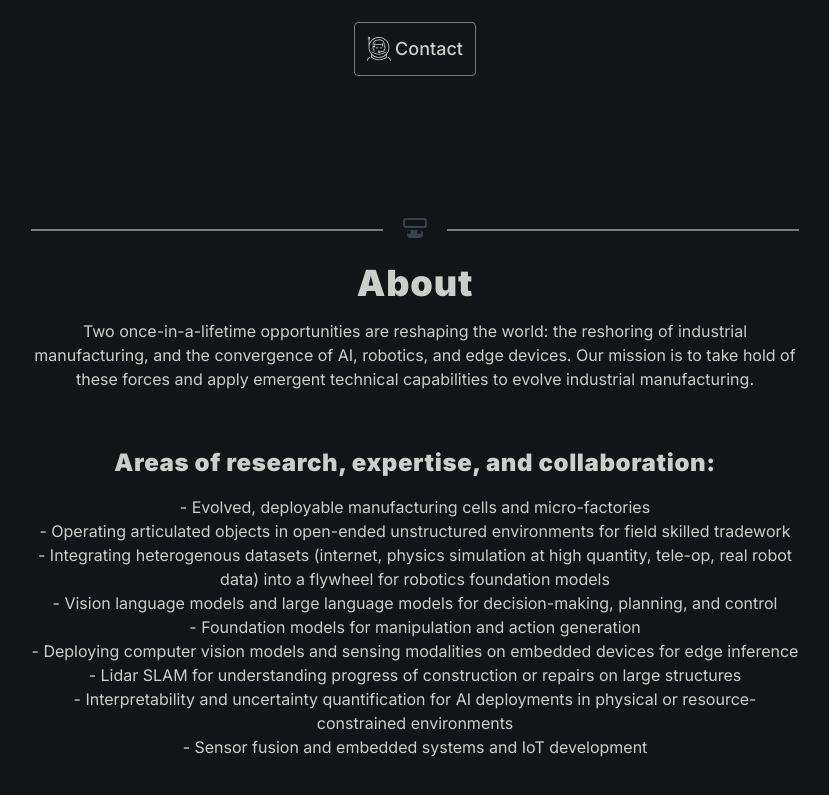
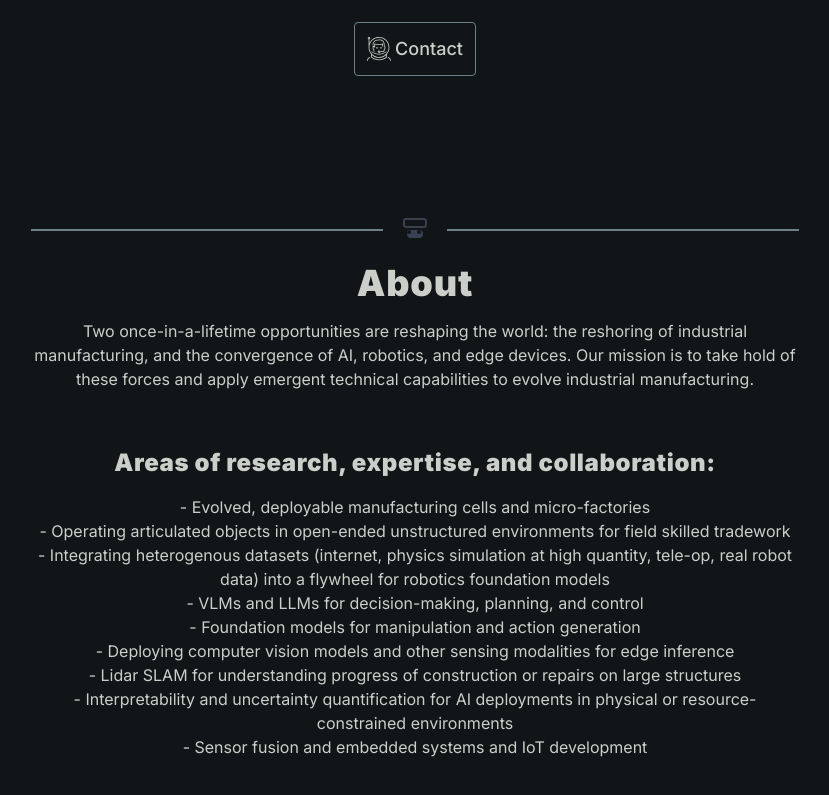
Before and after one commit to Outcastral-Labs/Home, a Next.js app: page / in a window 1280 px wide. Shown: the part 711-1506 px from the top of the page, without its empty margins (225-1054 px from the left). Built offline with nearby package versions, Linux system fonts and the light colour scheme.

Commit message:
feat: add bg for type effect

```diff
--- a/app/page.tsx
+++ b/app/page.tsx
@@ -49,7 +49,7 @@ export default function Home() {
           <span className="text-xl font-black tracking-wide">OUTCASTRAL LABS</span>
         </div>
         <div className="flex items-center space-x-6">
-          <button className="bg-black-600 text-[#CCCFC9]">Menu</button>
+          <button className="text-[#CCCFC9]">Menu</button>
         </div>
       </nav>
       <nav className="relative z-10 hidden lg:flex container mx-auto px-4 py-6 justify-between items-center">
@@ -102,7 +102,7 @@ export default function Home() {
           <div className="flex flex-col col-span-3 row-start-3 z-2 h-full">
             <div className="flex justify-center my-2">
               <div className="w-[800px] lg:w-[800px] md:w-[600px] sm:w-[600]">
-                <h1 className="text-left xl:text-2xl lg:text-2xl md:text-1xl sm:text-lg font-black mb-2 tracking-wide font-mono">
+                <h1 className="bg-[#090B0C] text-left xl:text-2xl lg:text-2xl md:text-1xl sm:text-lg font-black mb-2 tracking-wide font-mono">
                   <span>Agency is&nbsp;</span>
                   <span ref={typedElement}></span>
                 </h1>
@@ -144,9 +144,9 @@ export default function Home() {
                 <li>- Evolved, deployable manufacturing cells and micro-factories</li>
                 <li>- Operating articulated objects in open-ended unstructured environments for field skilled tradework</li>
                 <li>- Integrating heterogenous datasets (internet, physics simulation at high quantity, tele-op, real robot data) into a flywheel for robotics foundation models</li>
-                <li>- Vision language models and large language models for decision-making, planning, and control</li>
+                <li>- VLMs and LLMs for decision-making, planning, and control</li>
                 <li>- Foundation models for manipulation and action generation</li>
-                <li>- Deploying computer vision models and sensing modalities on embedded devices for edge inference</li>
+                <li>- Deploying computer vision models and other sensing modalities for edge inference</li>
                 <li>- Lidar SLAM for understanding progress of construction or repairs on large structures</li>
                 <li>- Interpretability and uncertainty quantification for AI deployments in physical or resource-constrained environments</li>
                 <li>- Sensor fusion and embedded systems and IoT development</li>
```
